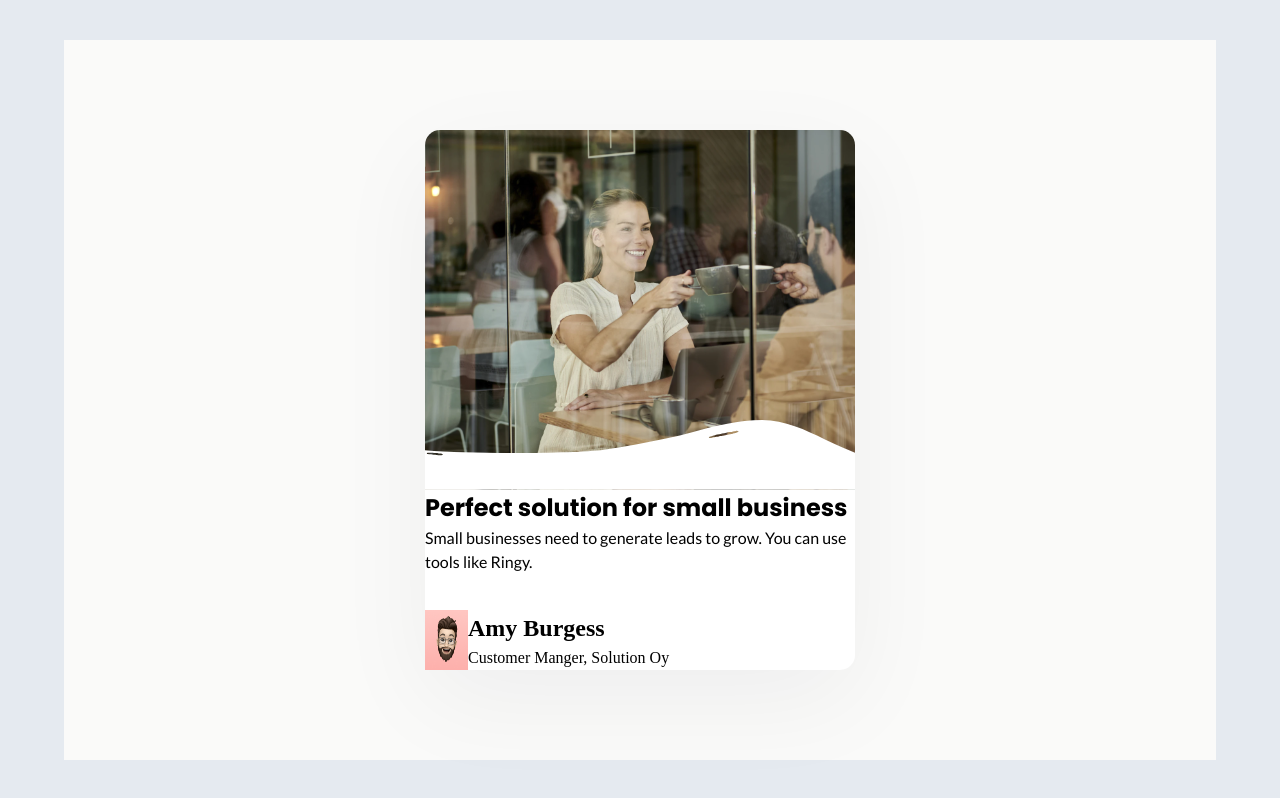
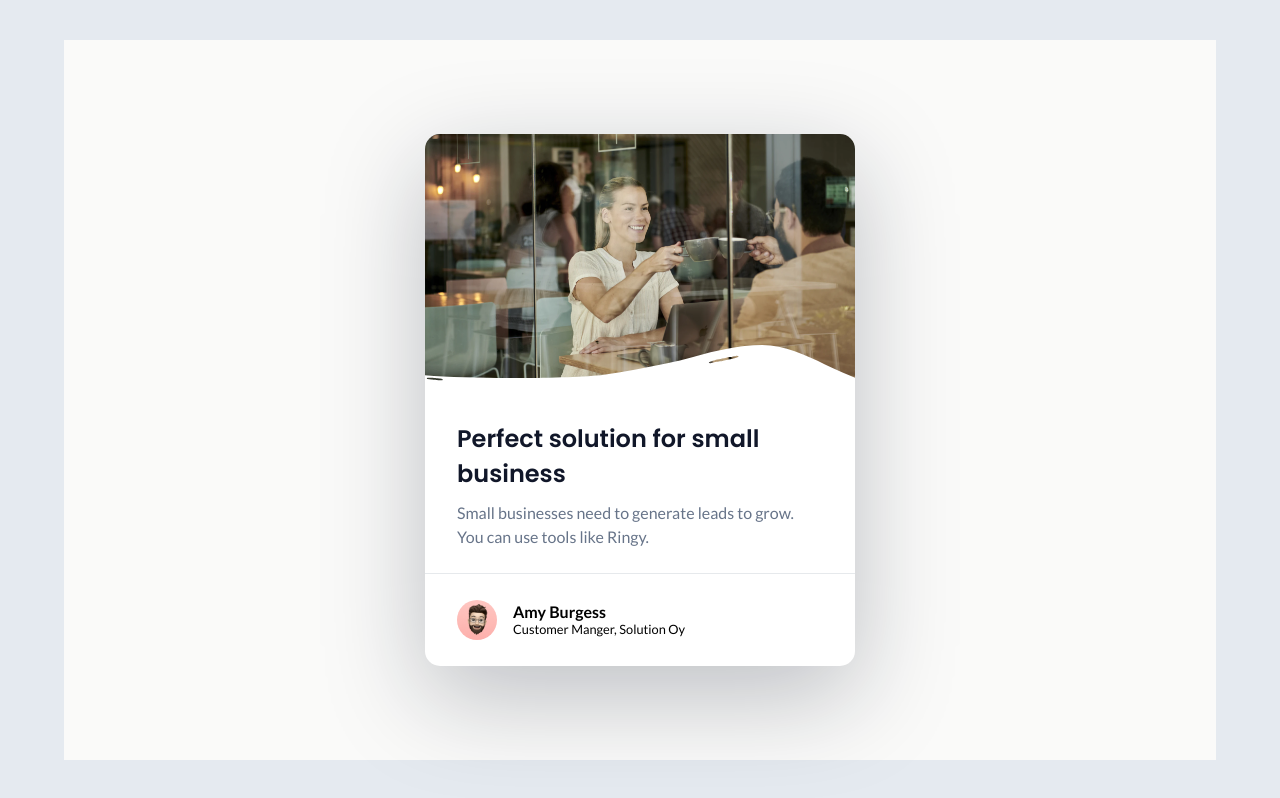
Before and after one commit to JanBergsma/BusinessBlogCard, a website: page index.html in a window 1280 px wide. Drawn offline with Linux system fonts and the light colour scheme.

Commit message:
First version

```diff
--- a/index.html
+++ b/index.html
@@ -37,8 +37,10 @@
             class="card-author-avatar"
           />
           <div class="card-author-description">
-            <h2 class="card-author-description-name">Amy Burgess</h2>
-            <p class="card-author-description-function">
+            <h2 class="card-author-description-name lato-small-header">
+              Amy Burgess
+            </h2>
+            <p class="card-author-description-function lato-small">
               Customer Manger, Solution Oy
             </p>
           </div>
--- a/styles/style.css
+++ b/styles/style.css
@@ -19,7 +19,6 @@
   4. Improve text rendering
 */
 body {
-  line-height: 1.5;
   -webkit-font-smoothing: antialiased;
 }
 
@@ -51,14 +50,17 @@ h2 {
   /* Font */
   --lato-body-weight: 400;
   --lato-body-size: 1rem;
-  --lato-small-weight: 700;
-  --lato-small-size: 1rem;
-  --poppins-title-weight: 700;
+  --lato-small-weight: 400;
+  --lato-small-weight-header: 700;
+  --lato-small-size: 0.8rem;
+  --lato-small-size-header: 1rem;
+  --poppins-title-weight: 550;
   --poppins-title-size: 1.5rem;
   /* Auxiliar */
-  --max--width-of-card: 430px;
+  --max-width-of-card: 430px;
   --border-radius: 15px;
-  --box-shadow: 0 30px 100px 0 #1117290d;
+  --card-author-padding-horizontal: 2rem;
+  --card-apdding-bottom: 2rem;
 }
 
 /* Elements */
@@ -86,12 +88,14 @@ main {
 /* classes */
 .card {
   background: var(--bg-card);
-  box-shadow: var(--box-shadow);
+  box-shadow: 0 30px 100px 0 #11172942;
+  ;
   display: grid;
   grid-template-columns: 1fr;
-  grid-template-rows: 6fr 2fr 1fr;
-  max-width: var(--max--width-of-card);
+  grid-template-rows: 15fr 6fr 5fr;
+  max-width: var(--max-width-of-card);
   border-radius: var(--border-radius);
+  gap: 1.5rem;
 }
 
 .hero-image {
@@ -100,39 +104,64 @@ main {
     url(../images/white-overlay.svg);
   background-blend-mode: overlay;
   background-size: cover, contain;
-  background-position: center, bottom;
+  background-position: center, 0% 101%;
   background-repeat: no-repeat;
 
   border-top-left-radius: var(--border-radius);
   border-top-right-radius: var(--border-radius);
 }
 
+.card-content {
+  padding: 0 var(--card-author-padding-horizontal);
+  margin-top: -1rem;
+}
+
+.card-header {
+  color: var(--c-text-accent);
+}
+
+.card-body {
+  color: var(--c-text);
+  line-height: 1.5;
+  margin-top: 0.6rem;
+}
+
 .card-author {
   display: flex;
+  padding: 0 var(--card-author-padding-horizontal) 0 var(--card-author-padding-horizontal);
+  gap: 1rem;
+  align-items: center;
+  border-top: 0.01rem solid #67748929;
 }
 
 .card-author-avatar {
-  width: 10%;
+  height: 2.5rem;
+  border-radius: 50%;
 }
 
 .card-author-description {
+  flex-basis: auto;
   display: flex;
+  flex-direction: column;
+  columns: var(--c-text);
 }
 
 .card-author-description-avatar {
-  flex-basis: 1;
+  flex-basis: auto;
 }
 
-.card-author-description {
-  flex-basis: 10;
-  display: flex;
-  flex-direction: column;
-}
 
 .lato-body {
   font-family: "Lato", sans-serif;
   font-weight: var(--lato-body-weight);
   font-size: var(--lato-body-size);
+  font-style: normal;
+}
+
+.lato-small-header {
+  font-family: "Lato", sans-serif;
+  font-weight: var(--lato-small-weight-header);
+  font-size: var(--lato-small-size-header);
   font-style: normal;
 }
 
```
